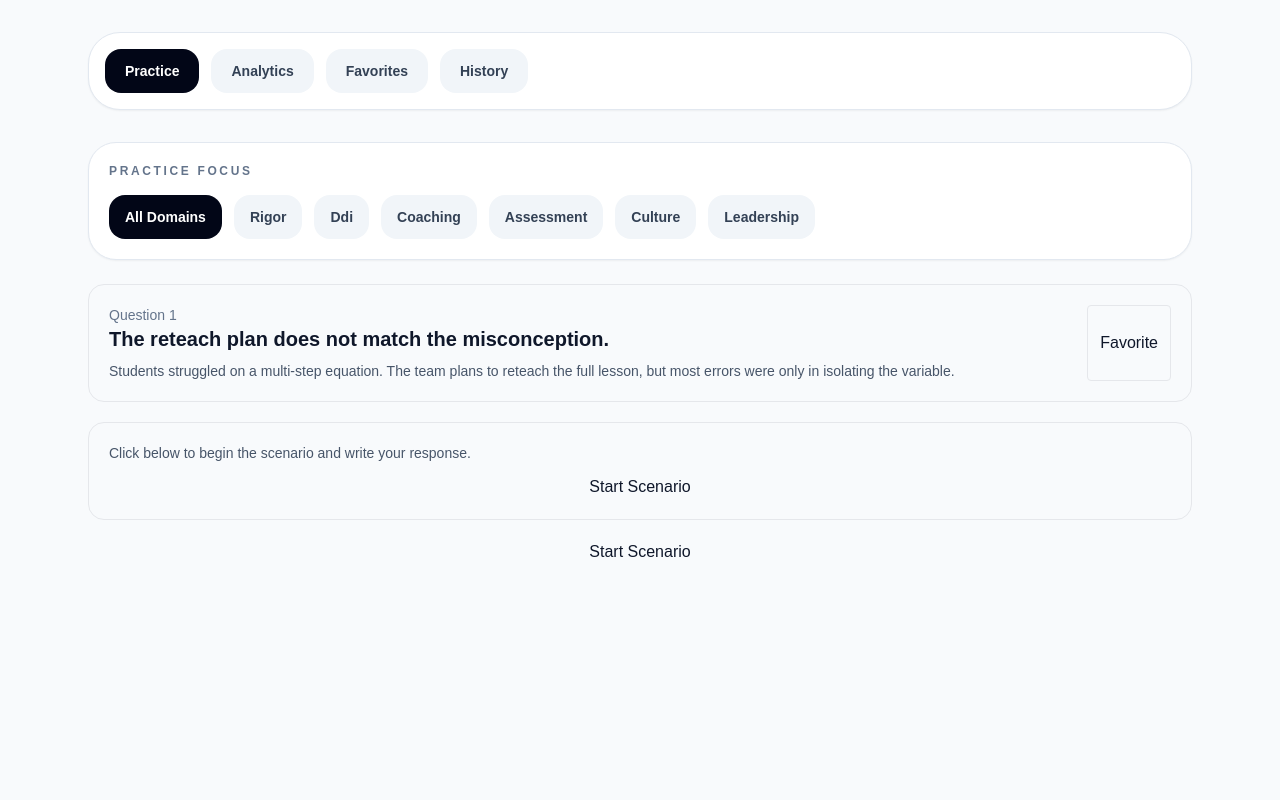
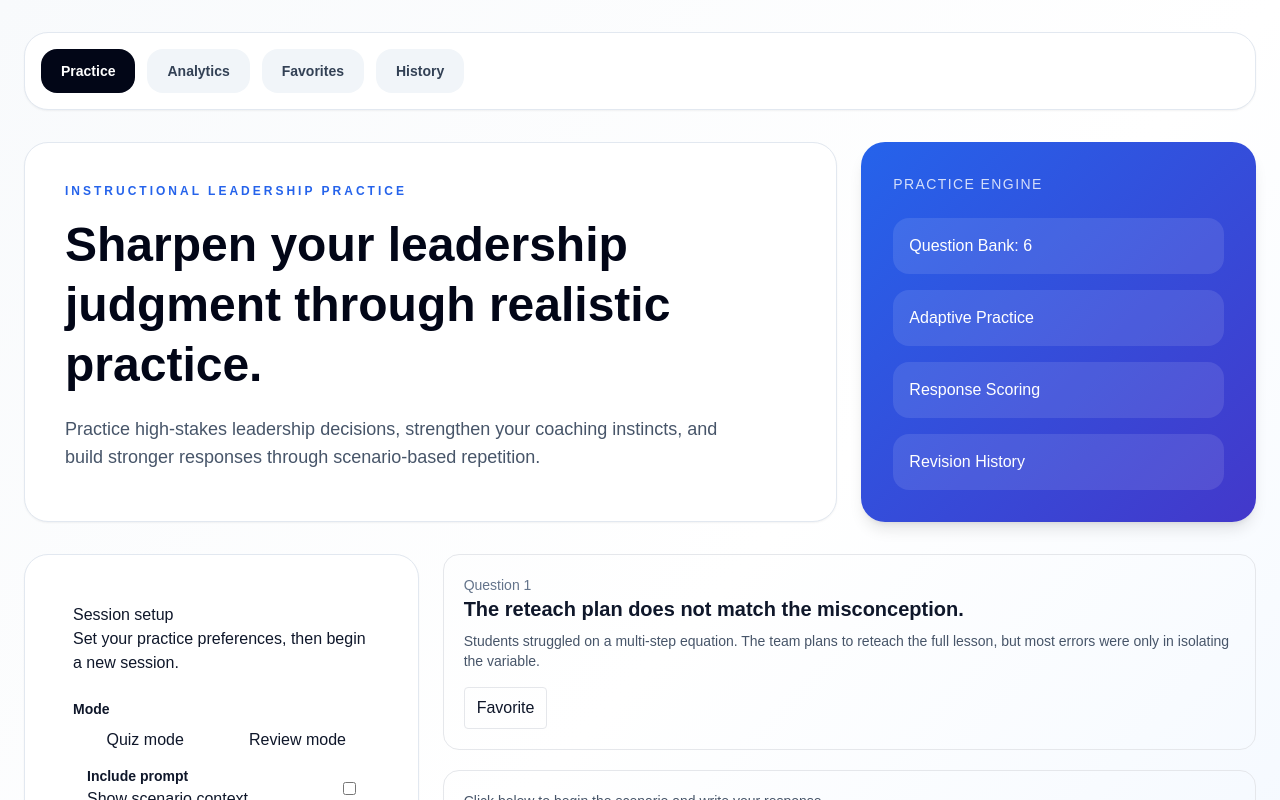
Before and after one commit to jmarc296-jpg/instructional-leadership-practice, a Next.js app: page / in a window 1280 px wide. Shown: the top 800 px of the page. Built offline with nearby package versions, Linux system fonts and the light colour scheme.

Commit message:
Restore premium UI shell and visual polish

```diff
--- a/app/page.tsx
+++ b/app/page.tsx
@@ -5,10 +5,12 @@ import { QUESTION_BANK } from '@/data/questions'
 import { buildSessionPerformance, selectNextQuestion } from '@/lib/adaptive'
 import { getAnalyticsSnapshot, getFavorites, getProgress } from '@/lib/local-store'
 import type { AnalyticsSnapshot, Card, Domain, SessionSettings } from '@/types'
+
 import { PracticeView } from '@/components/practice-view'
 import { AnalyticsView } from '@/components/analytics-view'
 import { FavoritesView } from '@/components/favorites-view'
 import { ResponseHistoryView } from '@/components/response-history-view'
+import { SessionSetup } from '@/components/session-setup'
 
 type View = 'practice' | 'analytics' | 'favorites' | 'history'
 type PracticeFilter = 'all' | Domain
@@ -20,26 +22,20 @@ export default function Page() {
   const [showPrompt, setShowPrompt] = useState(false)
   const [showExemplar, setShowExemplar] = useState(false)
   const [questionNumber, setQuestionNumber] = useState(1)
-  const [showSummary, setShowSummary] = useState(false)
   const [analytics, setAnalytics] = useState<AnalyticsSnapshot | null>(null)
   const [favorites, setFavorites] = useState<string[]>([])
   const [isLoading, setIsLoading] = useState(true)
 
-  const settings: SessionSettings = {
+  const [settings, setSettings] = useState<SessionSettings>({
     coachMode: true,
-    adaptiveMode: true
-  }
+    adaptiveMode: true,
+    mode: 'quiz',
+    sessionLength: 5
+  })
 
   function refreshData() {
     setAnalytics(getAnalyticsSnapshot())
     setFavorites(getFavorites())
-  }
-
-  function resetPracticeState() {
-    setShowPrompt(false)
-    setShowExemplar(false)
-    setShowSummary(false)
-    setQuestionNumber(1)
   }
 
   function getFilteredBank() {
@@ -47,28 +43,21 @@ export default function Page() {
     return QUESTION_BANK.filter(card => card.domain === practiceFilter)
   }
 
-  function getNextCard(): Card | null {
+  function getNextCard() {
     const bank = getFilteredBank()
-    if (!bank.length) return null
-
     const progress = getProgress()
     const performance = buildSessionPerformance(progress)
     return selectNextQuestion(bank, performance)
   }
 
-  function loadNextCard(resetNumber = false) {
+  function loadNextCard(reset = false) {
     const nextCard = getNextCard()
 
-    if (!nextCard) {
-      setCurrentCard(null)
-      return
-    }
-
-    setCurrentCard(nextCard)
+    setCurrentCard(nextCard || null)
     setShowPrompt(false)
     setShowExemplar(false)
 
-    if (resetNumber) {
+    if (reset) {
       setQuestionNumber(1)
     }
   }
@@ -80,50 +69,18 @@ export default function Page() {
   }, [])
 
   useEffect(() => {
-    resetPracticeState()
     loadNextCard(true)
   }, [practiceFilter])
 
   function handleNext() {
-    const nextCount = questionNumber + 1
-
-    if (nextCount > 5) {
-      setShowSummary(true)
-      refreshData()
-      return
-    }
-
     loadNextCard()
-    setQuestionNumber(nextCount)
+    setQuestionNumber(prev => prev + 1)
     refreshData()
   }
 
-  function handleContinueSession() {
-    resetPracticeState()
-    loadNextCard(true)
-  }
-
-  function handleRetryFromSummary() {
-    handleRetryWeakestArea()
-    setShowSummary(false)
-  }
-
-  function handleOpenFavorite(card: Card) {
-    setCurrentCard(card)
-    setView('practice')
-    resetPracticeState()
-  }
-
-  function handleOpenCardById(cardId: string) {
-    const card = QUESTION_BANK.find(c => c.id === cardId)
-    if (!card) return
-
-    setCurrentCard(card)
-    setView('practice')
-    resetPracticeState()
-  }
-
-  const favoriteCards = QUESTION_BANK.filter(card => favorites.includes(card.id))
+  const favoriteCards = QUESTION_BANK.filter(card =>
+    favorites.includes(card.id)
+  )
 
   const strongestDomain = useMemo(() => {
     if (!analytics) return '-'
@@ -139,94 +96,103 @@ export default function Page() {
     return entries.sort((a, b) => a[1] - b[1])[0][0]
   }, [analytics])
 
-  const recentTrend = useMemo(() => {
-    if (!analytics || analytics.recentRatings.length === 0) return 'No ratings yet'
+  return (
+    <main className="min-h-screen bg-gradient-to-br from-slate-50 via-white to-blue-50">
+      <div className="mx-auto max-w-7xl px-6 py-8">
 
-    const strong = analytics.recentRatings.filter(r => r === 'strong').length
-    const partial = analytics.recentRatings.filter(r => r === 'partial').length
-    const struggled = analytics.recentRatings.filter(r => r === 'struggled').length
-
-    if (strong >= partial && strong >= struggled) return 'Trending strong'
-    if (partial >= strong && partial >= struggled) return 'Mostly partial'
-    return 'Needs tighter calibration'
-  }, [analytics])
-
-  const coachingInsight = useMemo(() => {
-    if (!analytics || analytics.totalCompleted === 0) {
-      return 'Complete a few scenarios to unlock coaching insight.'
-    }
-
-    if (weakestDomain === strongestDomain) {
-      return 'Your responses are clustering. Push for sharper distinction in your reasoning.'
-    }
-
-    return `Strongest: ${strongestDomain}. Tighten: ${weakestDomain}. Focus on naming the issue faster and making the highest-leverage move explicit.`
-  }, [analytics, strongestDomain, weakestDomain])
-
-  function handleRetryWeakestArea() {
-    if (!weakestDomain || weakestDomain === '-') {
-      setPracticeFilter('all')
-    } else {
-      setPracticeFilter(weakestDomain as PracticeFilter)
-    }
-
-    setView('practice')
-    resetPracticeState()
-  }
-
-  function handleChangeView(nextView: View) {
-    setView(nextView)
-
-    if (nextView === 'practice') {
-      if (!currentCard) loadNextCard(true)
-    }
-  }
-
-  return (
-    <main className="min-h-screen bg-slate-50">
-      <div className="mx-auto max-w-6xl px-6 py-8">
-        <div className="mb-8 rounded-[32px] border border-slate-200 bg-white p-4 shadow-sm">
+        {/* NAV */}
+        <div className="mb-8 rounded-3xl bg-white p-4 shadow-sm border border-slate-200">
           <div className="flex flex-wrap gap-3">
             {(['practice', 'analytics', 'favorites', 'history'] as View[]).map(v => (
               <button
                 key={v}
-                onClick={() => handleChangeView(v)}
-                className={`rounded-2xl px-5 py-3 text-sm font-semibold transition ${
+                onClick={() => setView(v)}
+                className={`rounded-2xl px-5 py-3 text-sm font-semibold ${
                   view === v
                     ? 'bg-slate-950 text-white'
-                    : 'bg-slate-100 text-slate-700 hover:bg-slate-200'
+                    : 'bg-slate-100 text-slate-700'
                 }`}
               >
-                {v === 'history' ? 'History' : v.charAt(0).toUpperCase() + v.slice(1)}
+                {v.charAt(0).toUpperCase() + v.slice(1)}
               </button>
             ))}
           </div>
         </div>
 
-        {isLoading ? (
-          <div className="rounded-[28px] border border-slate-200 bg-white p-8 text-center text-slate-500">
-            Loading...
+        {/* HERO */}
+        {view === 'practice' && (
+          <div className="mb-8 grid gap-6 lg:grid-cols-3">
+            <div className="lg:col-span-2 rounded-3xl bg-white p-10 shadow-sm border border-slate-200">
+              <div className="mb-4 text-xs font-bold tracking-[0.25em] text-blue-600 uppercase">
+                Instructional Leadership Practice
               </div>
-        ) : (
-          <>
+
+              <h1 className="text-5xl font-bold leading-tight text-slate-950 mb-5">
+                Sharpen your leadership judgment through realistic practice.
+              </h1>
+
+              <p className="text-lg text-slate-600 max-w-2xl">
+                Practice high-stakes leadership decisions, strengthen your
+                coaching instincts, and build stronger responses through
+                scenario-based repetition.
+              </p>
+            </div>
+
+            {/* Visual card */}
+            <div className="rounded-3xl bg-gradient-to-br from-blue-600 to-indigo-700 p-8 text-white shadow-lg">
+              <div className="text-sm uppercase tracking-widest opacity-80 mb-6">
+                Practice Engine
+              </div>
+
+              <div className="space-y-4">
+                <div className="rounded-2xl bg-white/10 p-4">
+                  Question Bank: {QUESTION_BANK.length}
+                </div>
+
+                <div className="rounded-2xl bg-white/10 p-4">
+                  Adaptive Practice
+                </div>
+
+                <div className="rounded-2xl bg-white/10 p-4">
+                  Response Scoring
+                </div>
+
+                <div className="rounded-2xl bg-white/10 p-4">
+                  Revision History
+                </div>
+              </div>
+            </div>
+          </div>
+        )}
+
+        {/* MAIN CONTENT */}
         {view === 'practice' && (
+          <div className="grid gap-6 lg:grid-cols-3">
+
+            {/* LEFT SIDE */}
             <div className="space-y-6">
-                {!showSummary && (
-                  <>
-                    <div className="rounded-[28px] border border-slate-200 bg-white p-5 shadow-sm">
-                      <div className="mb-4 text-xs font-semibold uppercase tracking-[0.22em] text-slate-500">
+
+              <div className="rounded-3xl bg-white p-6 shadow-sm border border-slate-200">
+                <SessionSetup
+                  settings={settings}
+                  setSettings={setSettings}
+                />
+              </div>
+
+              <div className="rounded-3xl bg-white p-6 shadow-sm border border-slate-200">
+                <div className="text-sm font-bold uppercase tracking-[0.2em] text-slate-500 mb-4">
                   Practice Focus
                 </div>
 
-                      <div className="flex flex-wrap gap-3">
-                        {(['all', 'rigor', 'ddi', 'coaching', 'assessment', 'culture', 'leadership'] as PracticeFilter[]).map(filter => (
+                <div className="flex flex-wrap gap-2">
+                  {(['all','rigor','ddi','coaching','assessment','culture','leadership'] as PracticeFilter[]).map(filter => (
                     <button
                       key={filter}
                       onClick={() => setPracticeFilter(filter)}
-                            className={`rounded-2xl px-4 py-3 text-sm font-semibold capitalize transition ${
+                      className={`rounded-xl px-4 py-2 text-sm font-medium ${
                         practiceFilter === filter
-                                ? 'bg-slate-950 text-white'
-                                : 'bg-slate-100 text-slate-700 hover:bg-slate-200'
+                          ? 'bg-blue-600 text-white'
+                          : 'bg-slate-100 text-slate-700'
                       }`}
                     >
                       {filter === 'all' ? 'All Domains' : filter}
@@ -234,8 +200,11 @@ export default function Page() {
                   ))}
                 </div>
               </div>
+            </div>
 
-                    {currentCard ? (
+            {/* RIGHT SIDE */}
+            <div className="lg:col-span-2">
+              {currentCard && (
                 <PracticeView
                   card={currentCard}
                   settings={settings}
@@ -246,39 +215,8 @@ export default function Page() {
                   onRevealExemplar={() => setShowExemplar(true)}
                   onNext={handleNext}
                 />
-                    ) : (
-                      <div className="rounded-[28px] border border-slate-200 bg-white p-6 text-slate-500 shadow-sm">
-                        No questions available. Try another domain.
+              )}
             </div>
-                    )}
-                  </>
-                )}
-
-                {showSummary && (
-                  <div className="rounded-[32px] border border-slate-200 bg-white p-8 shadow-sm space-y-6">
-                    <h2 className="text-2xl font-semibold text-slate-950">
-                      Session Complete
-                    </h2>
-
-                    <p className="text-slate-700">{coachingInsight}</p>
-
-                    <div className="flex gap-4">
-                      <button
-                        onClick={handleContinueSession}
-                        className="rounded-2xl bg-slate-950 px-5 py-3 text-sm font-semibold text-white"
-                      >
-                        Continue
-                      </button>
-
-                      <button
-                        onClick={handleRetryFromSummary}
-                        className="rounded-2xl bg-slate-100 px-5 py-3 text-sm font-semibold text-slate-700"
-                      >
-                        Retry Weakest Area
-                      </button>
-                    </div>
-                  </div>
-                )}
           </div>
         )}
 
@@ -287,23 +225,32 @@ export default function Page() {
             analytics={analytics}
             strongestDomain={strongestDomain}
             weakestDomain={weakestDomain}
-                recentTrend={recentTrend}
-                coachingInsight={coachingInsight}
-                onRetryWeakestArea={handleRetryWeakestArea}
+            recentTrend="Trending stronger"
+            coachingInsight="Continue tightening precision."
+            onRetryWeakestArea={() => setView('practice')}
           />
         )}
 
         {view === 'favorites' && (
           <FavoritesView
             favoriteCards={favoriteCards}
-                onOpenFavorite={handleOpenFavorite}
+            onOpenFavorite={(card) => {
+              setCurrentCard(card)
+              setView('practice')
+            }}
           />
         )}
 
         {view === 'history' && (
-              <ResponseHistoryView onOpenCard={handleOpenCardById} />
-            )}
-          </>
+          <ResponseHistoryView
+            onOpenCard={(id) => {
+              const card = QUESTION_BANK.find(c => c.id === id)
+              if (card) {
+                setCurrentCard(card)
+                setView('practice')
+              }
+            }}
+          />
         )}
       </div>
     </main>
```
Lines whose indentation alone changed are shown as unchanged.
